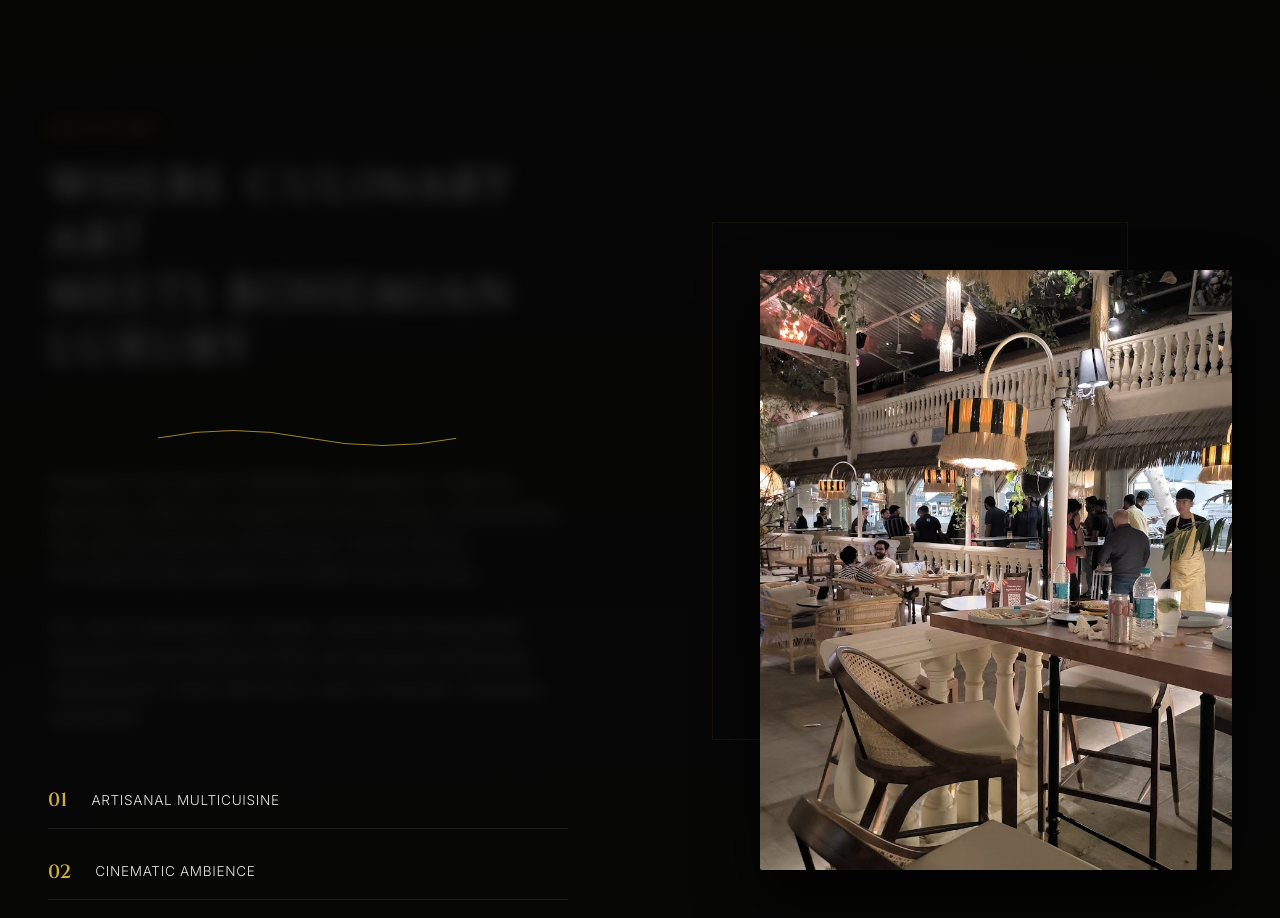
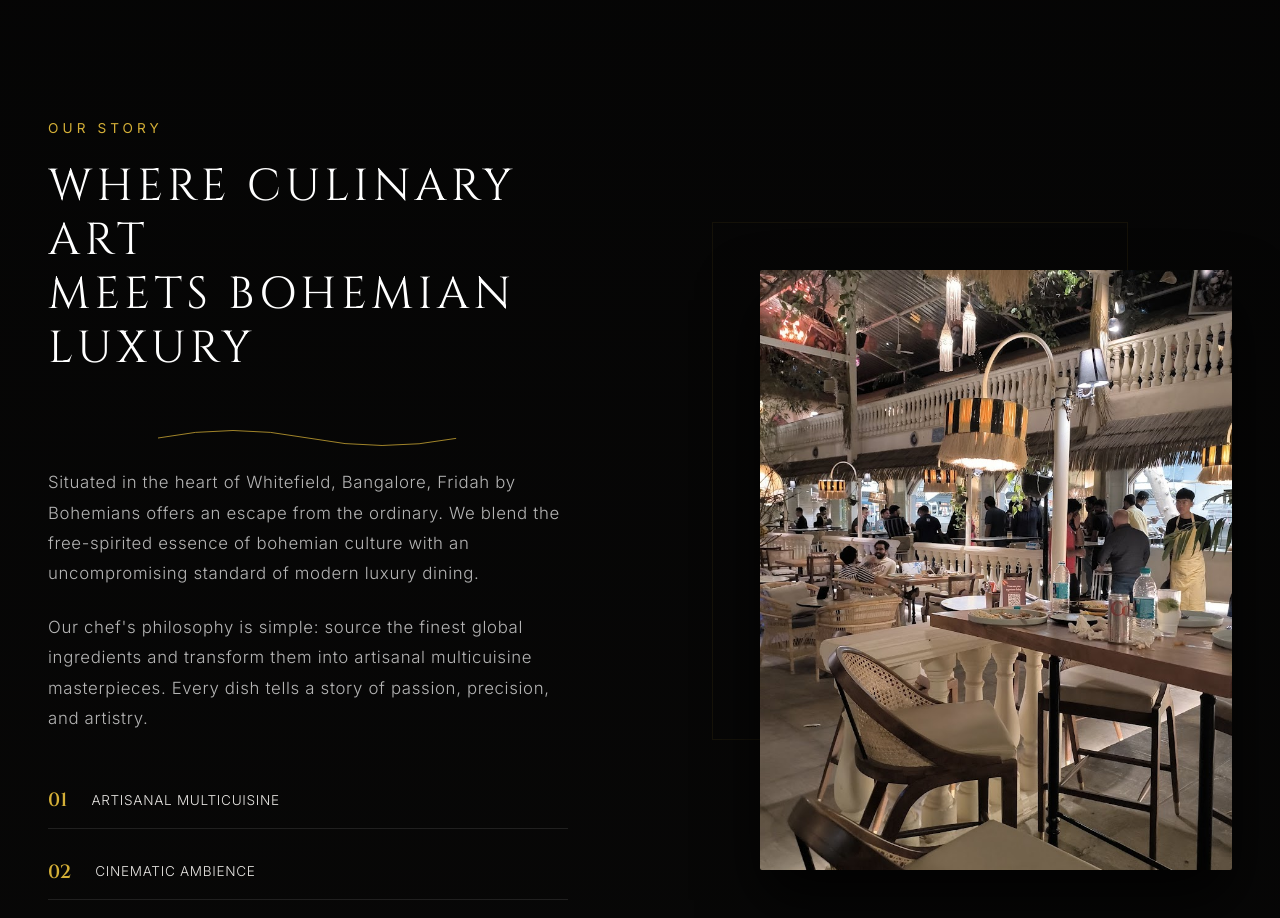
Before and after one commit to sherhanabid123-debug/Fridah-by-bohemians, a React (Vite) app: page / in a window 1280 px wide. Shown: the part 840-1758 px from the top of the page. Built offline with nearby package versions, Linux system fonts and the light colour scheme.

Commit message:
Fix: Removed scrub-blur effect entirely for immediate visual clarity. Cleaned up App.jsx, About.jsx, and index.css.

```diff
--- a/src/App.jsx
+++ b/src/App.jsx
@@ -45,25 +45,6 @@
           const progressLine = document.querySelector('.scroll-progress-line');
           if (progressLine) progressLine.style.width = `${progress}%`;
 
-          // Blur scrubbing for elements with .scrub-blur
-          document.querySelectorAll('.scrub-blur').forEach(el => {
-            const rect = el.getBoundingClientRect();
-            const viewportCenter = window.innerHeight / 2;
-            const elementCenter = rect.top + rect.height / 2;
-            const distFromCenter = Math.abs(elementCenter - viewportCenter);
-
-            // Perfectly sharp in the middle 30% of the screen
-            const sharpZone = window.innerHeight * 0.15;
-            const distFromZone = Math.max(0, distFromCenter - sharpZone);
-
-            // Faster clarification: 0 blur within sharpZone, then scales up
-            // Using a slightly more aggressive scale for a "popping" focus feel
-            const blurAmount = Math.min(10, distFromZone / 15);
-            const opacityAmount = Math.max(0.4, 1 - distFromZone / 500);
-
-            el.style.filter = `blur(${blurAmount}px)`;
-            el.style.opacity = opacityAmount.toString();
-          });
           isTicking = false;
         });
         isTicking = true;
--- a/src/components/About.jsx
+++ b/src/components/About.jsx
@@ -7,18 +7,18 @@
         <section id="about" className="about section-padding">
             <div className="container about-container">
                 <div className="about-content reveal active">
-                    <h3 className="section-subtitle scrub-blur">
+                    <h3 className="section-subtitle">
                         <span className="mask-reveal"><span>Our Story</span></span>
                     </h3>
-                    <h2 className="section-title scrub-blur">
+                    <h2 className="section-title">
                         <span className="mask-reveal"><span>Where Culinary Art</span></span>
                         <span className="mask-reveal" style={{ transitionDelay: '0.1s' }}><span>Meets Bohemian Luxury</span></span>
                     </h2>
                     <DecorativeLines type="horizontal" />
-                    <p className="about-text scrub-blur">
+                    <p className="about-text">
                         Situated in the heart of Whitefield, Bangalore, Fridah by Bohemians offers an escape from the ordinary. We blend the free-spirited essence of bohemian culture with an uncompromising standard of modern luxury dining.
                     </p>
-                    <p className="about-text scrub-blur">
+                    <p className="about-text">
                         Our chef's philosophy is simple: source the finest global ingredients and transform them into artisanal multicuisine masterpieces. Every dish tells a story of passion, precision, and artistry.
                     </p>
 
--- a/src/index.css
+++ b/src/index.css
@@ -269,8 +269,3 @@
   box-shadow: 0 0 10px var(--color-gold);
   transition: width 0.1s ease-out;
 }
-
-/* Scrub Blur Typography */
-.scrub-blur {
-  will-change: filter, opacity;
-}
```
